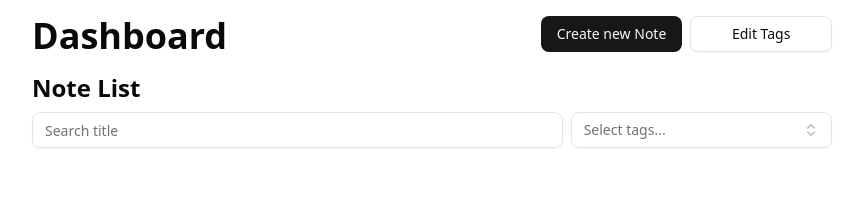
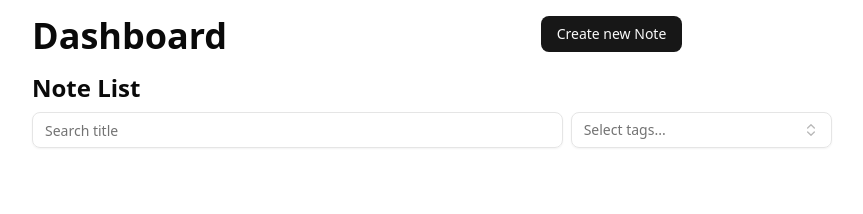
Before and after one commit to CandyyPL/react-markdown-note-app, a React (Vite) app: page / in a window 1280 px wide. Shown: the top 214 px of the page, without its empty margins (208-1071 px from the left). Built offline with nearby package versions, Linux system fonts and the light colour scheme; what webfontloader would draw is missing.

Commit message:
move style of parent `main` block out to the App.tsx file

```diff
--- a/src/App.tsx
+++ b/src/App.tsx
@@ -2,9 +2,11 @@ import { BrowserRouter as Router, Routes, Route } from 'react-router-dom';
 import Dashboard from '@/pages/Dashboard';
 import NewNote from '@/pages/NewNote';
 import SingleNote from '@/pages/SingleNote';
+import TagManager from '@/pages/TagManager';
 
 const App = () => {
   return (
+    <main className='m-auto max-w-200 pt-4'>
       <Router>
         <Routes>
           <Route
@@ -19,8 +21,13 @@ const App = () => {
             path='/note/:id'
             element={<SingleNote />}
           />
+          <Route
+            path='/tags'
+            element={<TagManager />}
+          />
         </Routes>
       </Router>
+    </main>
   );
 };
 
--- a/src/pages/Dashboard.tsx
+++ b/src/pages/Dashboard.tsx
@@ -1,6 +1,5 @@
 import { Link } from 'react-router-dom';
 import { Button } from '@/components/ui/button';
-import Tags from '@/components/Tags';
 import NoteList from '@/components/NoteList';
 
 const Dashboard = () => {
@@ -14,7 +13,7 @@ const Dashboard = () => {
   // );
 
   return (
-    <main className='m-auto max-w-200 pt-4'>
+    <section>
       <div className='flex w-full justify-between'>
         <h1 className='mb-4 text-4xl font-semibold'>Dashboard</h1>
         <div className='grid grid-cols-2 gap-2'>
@@ -23,13 +22,17 @@ const Dashboard = () => {
             className='w-full'>
             <Button className='w-full cursor-pointer'>Create new Note</Button>
           </Link>
-          <Tags />
+          {/* <Link
+            to='/tags'
+            className='w-full'>
+            <Button className='w-full cursor-pointer'>Manage Tags</Button>
+          </Link> */}
         </div>
       </div>
       <div>
         <NoteList />
       </div>
-    </main>
+    </section>
   );
 };
 
--- a/src/pages/NewNote.tsx
+++ b/src/pages/NewNote.tsx
@@ -26,7 +26,7 @@ const NewNote = () => {
   };
 
   return (
-    <section className='container mx-auto my-4 max-w-200'>
+    <section>
       <h1 className='mb-4 text-4xl font-semibold'>Create new note</h1>
       <NoteForm
         form={form}
--- a/src/pages/SingleNote.tsx
+++ b/src/pages/SingleNote.tsx
@@ -15,7 +15,7 @@ const SingleNote = () => {
   if (!note) return <Navigate to='/' />;
 
   return (
-    <main className='m-auto max-w-200 pt-4'>
+    <section>
       <div className='flex justify-between'>
         <h1 className='mb-4 grow-3 text-4xl font-semibold'>{note?.title}</h1>
         <div className='flex gap-2'>
@@ -49,7 +49,7 @@ const SingleNote = () => {
       <section className='markdown mt-12'>
         <Markdown>{note.body}</Markdown>
       </section>
-    </main>
+    </section>
   );
 };
 export default SingleNote;
```
Lines whose indentation alone changed are shown as unchanged.
